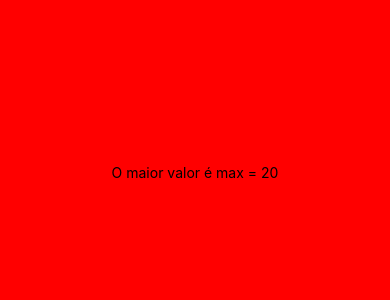
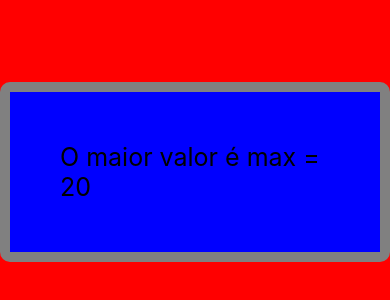
Before and after one commit to Mateus-Lucas/my-app, a React Native app: screen / in a window 390 px wide. Shown: the part 250-550 px from the top of the page. Built offline with nearby package versions, Linux system fonts and the light colour scheme.

Commit message:
Estilizando

```diff
--- a/components/MinMax.js
+++ b/components/MinMax.js
@@ -1,5 +1,5 @@
 import React from "react";
-import { Text } from "react-native";
+import { StyleSheet, Text, View } from "react-native";
 
 export default function MinMax(props) {
     // Extrair as propriedades min e max do objeto props
@@ -16,6 +16,21 @@ export default function MinMax(props) {
     }
 
     return (
-        <Text>{message}</Text>
+        <View style={styles.card}>
+            <Text style={styles.text}>{message}</Text>
+        </View>
     );
+
 }
+const styles = StyleSheet.create({
+    text: {
+        fontSize: 25,
+    },
+    card: {
+        backgroundColor: 'blue',
+        padding: 50,
+        borderRadius: 10,
+        borderColor: 'gray',
+        borderWidth: 10
+    }
+})
```
